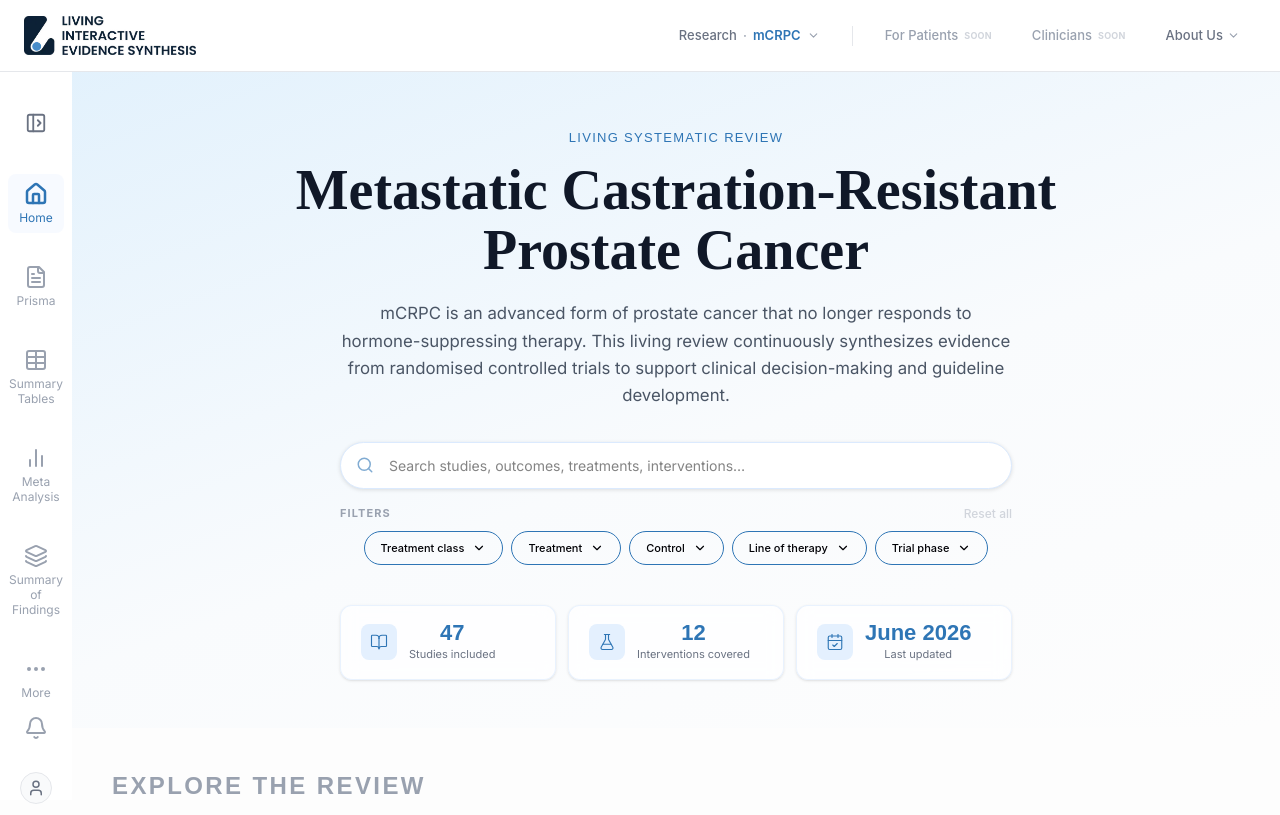
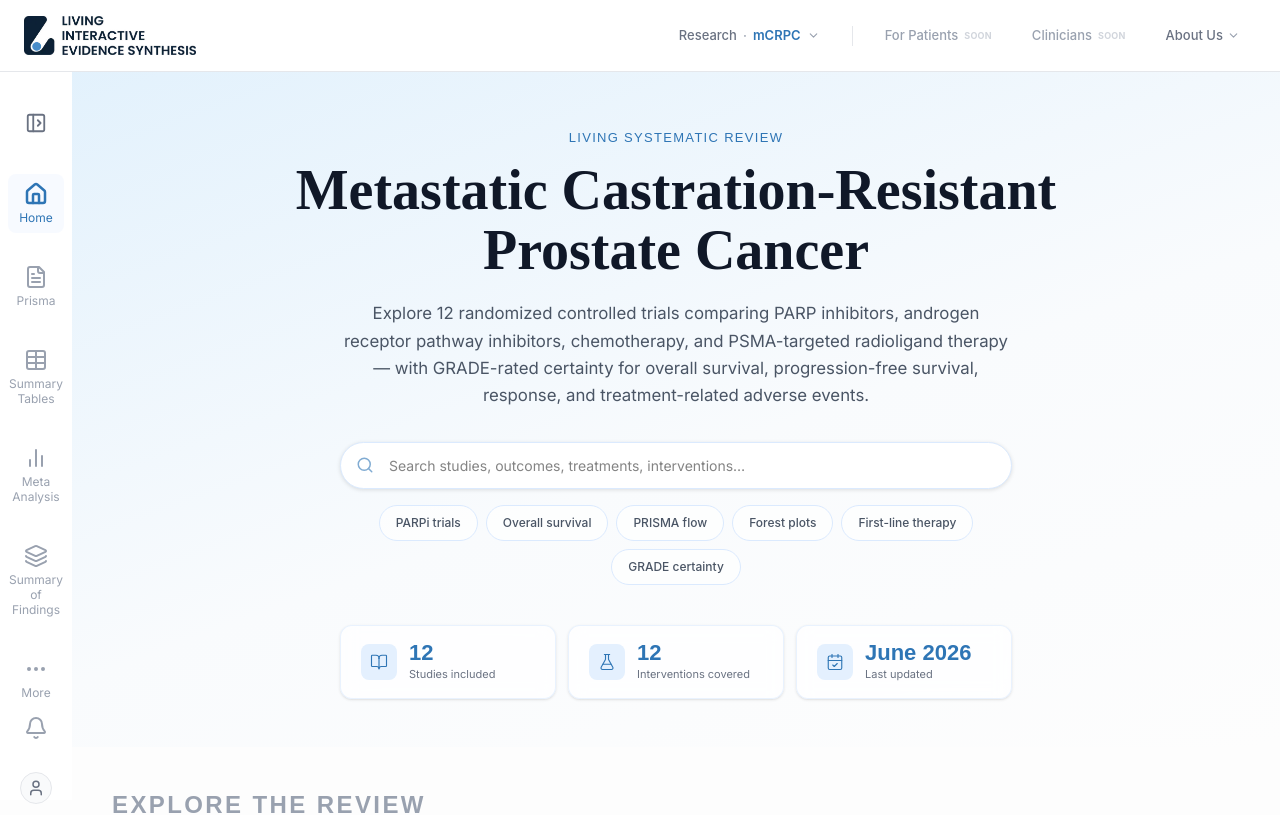
Before and after one commit to Katiloza/LSR-Website, a React (Vite) app: page /#/home in a window 1280 px wide. Shown: the top 815 px of the page. Built offline with nearby package versions, Linux system fonts and the light colour scheme.

Commit message:
Interaction fixes

```diff
--- a/src/app/components/StatsStrip.tsx
+++ b/src/app/components/StatsStrip.tsx
@@ -8,7 +8,7 @@ interface Stat {
 }
 
 const stats: Stat[] = [
-  { icon: BookOpen, value: "47", label: "Studies included" },
+  { icon: BookOpen, value: "12", label: "Studies included" },
   { icon: FlaskConical, value: "12", label: "Interventions covered" },
   { icon: CalendarCheck, value: "June 2026", label: "Last updated" },
 ];
--- a/src/app/pages/HomePage.tsx
+++ b/src/app/pages/HomePage.tsx
@@ -1,15 +1,24 @@
 import React, { useState } from "react";
+import { useNavigate } from "react-router";
 import { FileText, Table, BarChart2, Layers, BookOpen, FlaskConical, CalendarCheck } from "lucide-react";
 import { TopNav } from "../components/TopNav";
 import { SideIconRail } from "../components/SideIconRail";
 import { SectionCard } from "../components/SectionCard";
 import { GlobalSearch } from "../components/GlobalSearch";
-import { FilterBar } from "../components/FilterBar";
+import { ChangelogModal } from "../components/ChangelogModal";
+import { useCitation } from "../lib/CitationContext";
+import { CANONICAL_TRIAL_NAMES } from "../lib/citations";
+import { cn } from "../lib/utils";
 
-const stats = [
-  { icon: BookOpen,      value: "47",        label: "Studies included" },
-  { icon: FlaskConical,  value: "12",        label: "Interventions covered" },
-  { icon: CalendarCheck, value: "June 2026", label: "Last updated" },
+// Quick-search shortcuts — jump straight to something discoverable in this
+// review instead of requiring the user to type a query first.
+const QUICK_SEARCHES: { label: string; to: string }[] = [
+  { label: "PARPi trials",             to: "/summary-tables?tab=interactive-table&hl=PARPi" },
+  { label: "Overall survival",         to: "/summary-of-findings?analysis=primary&hl=os" },
+  { label: "PRISMA flow",              to: "/prisma?view=current-state" },
+  { label: "Forest plots",             to: "/meta-analysis" },
+  { label: "First-line therapy",       to: "/summary-tables?tab=interactive-table&hl=First-line" },
+  { label: "GRADE certainty",          to: "/summary-of-findings?analysis=primary" },
 ];
 
 const sections = [
@@ -21,6 +30,30 @@ const sections = [
 
 export function HomePage() {
   const [isPanelOpen, setIsPanelOpen] = useState(false);
+  const [changelogOpen, setChangelogOpen] = useState(false);
+  const navigate = useNavigate();
+  const { openTrialList } = useCitation();
+
+  // "Studies included" is backed by the same 12-trial dataset shown in
+  // Summary Tables — kept in lock-step so a count never opens a list whose
+  // length disagrees with the number the user just clicked.
+  const studiesIncluded = CANONICAL_TRIAL_NAMES.length;
+
+  const stats = [
+    {
+      icon: BookOpen,
+      value: String(studiesIncluded),
+      label: "Studies included",
+      onClick: () => openTrialList("Studies included", CANONICAL_TRIAL_NAMES),
+    },
+    { icon: FlaskConical, value: "12", label: "Interventions covered" },
+    {
+      icon: CalendarCheck,
+      value: "June 2026",
+      label: "Last updated",
+      onClick: () => setChangelogOpen(true),
+    },
+  ];
 
   return (
     <div className="flex flex-col min-h-screen bg-[#FDFDFD]">
@@ -49,9 +82,10 @@ export function HomePage() {
                 className="text-gray-600 font-['Inter',sans-serif] leading-relaxed max-w-2xl mb-8 mx-auto"
                 style={{ fontSize: "clamp(0.9rem, 1.5vw, 1.05rem)" }}
               >
-                mCRPC is an advanced form of prostate cancer that no longer responds to hormone-suppressing therapy.
-                This living review continuously synthesizes evidence from randomised controlled trials to support
-                clinical decision-making and guideline development.
+                Explore {studiesIncluded} randomized controlled trials comparing PARP inhibitors, androgen
+                receptor pathway inhibitors, chemotherapy, and PSMA-targeted radioligand therapy —
+                with GRADE-rated certainty for overall survival, progression-free survival,
+                response, and treatment-related adverse events.
               </p>
 
               {/* Search */}
@@ -60,14 +94,31 @@ export function HomePage() {
                 className="w-full max-w-2xl mb-4 mx-auto"
               />
 
-              <FilterBar className="w-full max-w-2xl mb-10 mx-auto text-left" align="center" />
+              {/* Quick-search shortcuts — jump straight to something discoverable */}
+              <div className="flex flex-wrap gap-2 justify-center max-w-2xl mx-auto mb-10">
+                {QUICK_SEARCHES.map((q) => (
+                  <button
+                    key={q.label}
+                    onClick={() => navigate(q.to)}
+                    className="px-4 py-2 rounded-full border border-blue-100 bg-white/70 text-[12px] font-medium text-gray-600 hover:border-[#2E75B5] hover:text-[#2E75B5] hover:bg-white transition-all"
+                  >
+                    {q.label}
+                  </button>
+                ))}
+              </div>
 
               {/* Stats — inside hero */}
               <div className="grid grid-cols-1 sm:grid-cols-3 gap-3 max-w-2xl mx-auto">
-                {stats.map((stat) => (
-                  <div
+                {stats.map((stat) => {
+                  const Wrapper = stat.onClick ? "button" : "div";
+                  return (
+                    <Wrapper
                       key={stat.label}
-                    className="bg-white/70 backdrop-blur-sm border border-blue-100/60 rounded-xl px-5 py-4 flex items-center gap-3 shadow-sm"
+                      onClick={stat.onClick}
+                      className={cn(
+                        "bg-white/70 backdrop-blur-sm border border-blue-100/60 rounded-xl px-5 py-4 flex items-center gap-3 shadow-sm text-left w-full",
+                        stat.onClick && "hover:border-[#2E75B5] hover:bg-white transition-all cursor-pointer"
+                      )}
                     >
                       <div className="w-9 h-9 rounded-lg bg-[#E4F0FE] flex items-center justify-center shrink-0">
                         <stat.icon size={18} className="text-[#2E75B5]" strokeWidth={1.5} />
@@ -80,8 +131,9 @@ export function HomePage() {
                           {stat.label}
                         </div>
                       </div>
-                  </div>
-                ))}
+                    </Wrapper>
+                  );
+                })}
               </div>
             </div>
           </div>
@@ -108,6 +160,8 @@ export function HomePage() {
 
         </div>
       </div>
+
+      <ChangelogModal open={changelogOpen} onClose={() => setChangelogOpen(false)} />
     </div>
   );
 }
```
Lines whose indentation alone changed are shown as unchanged.
